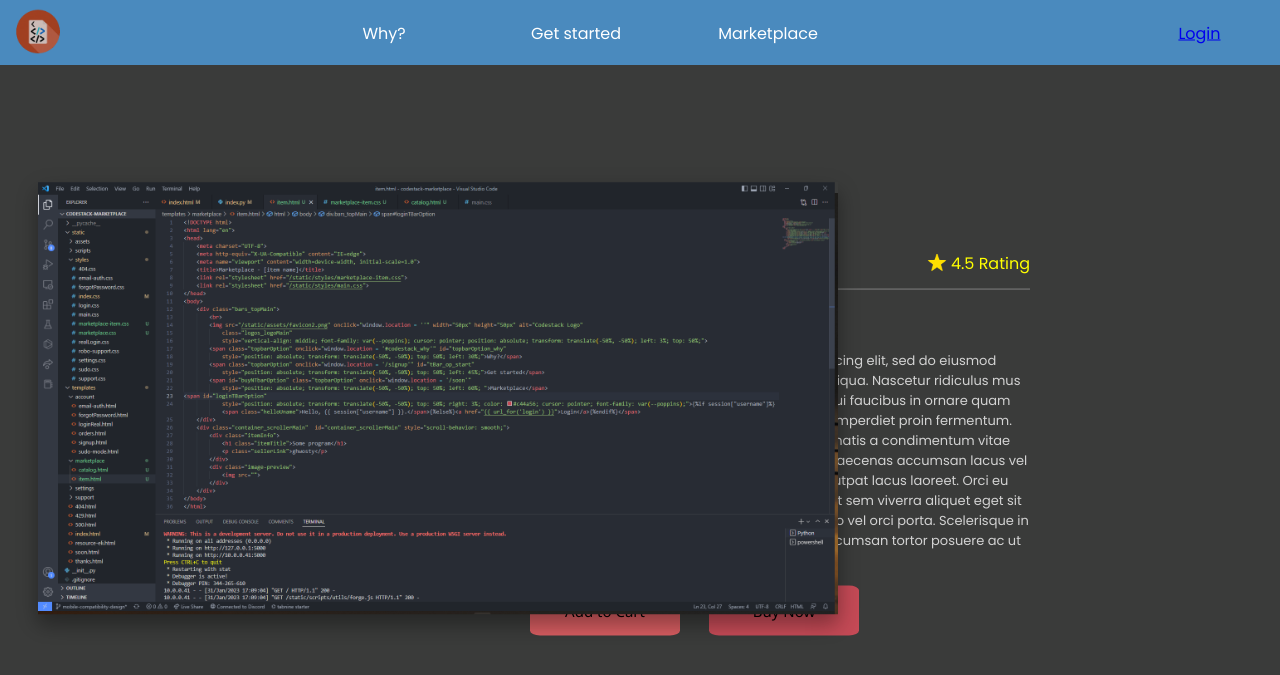
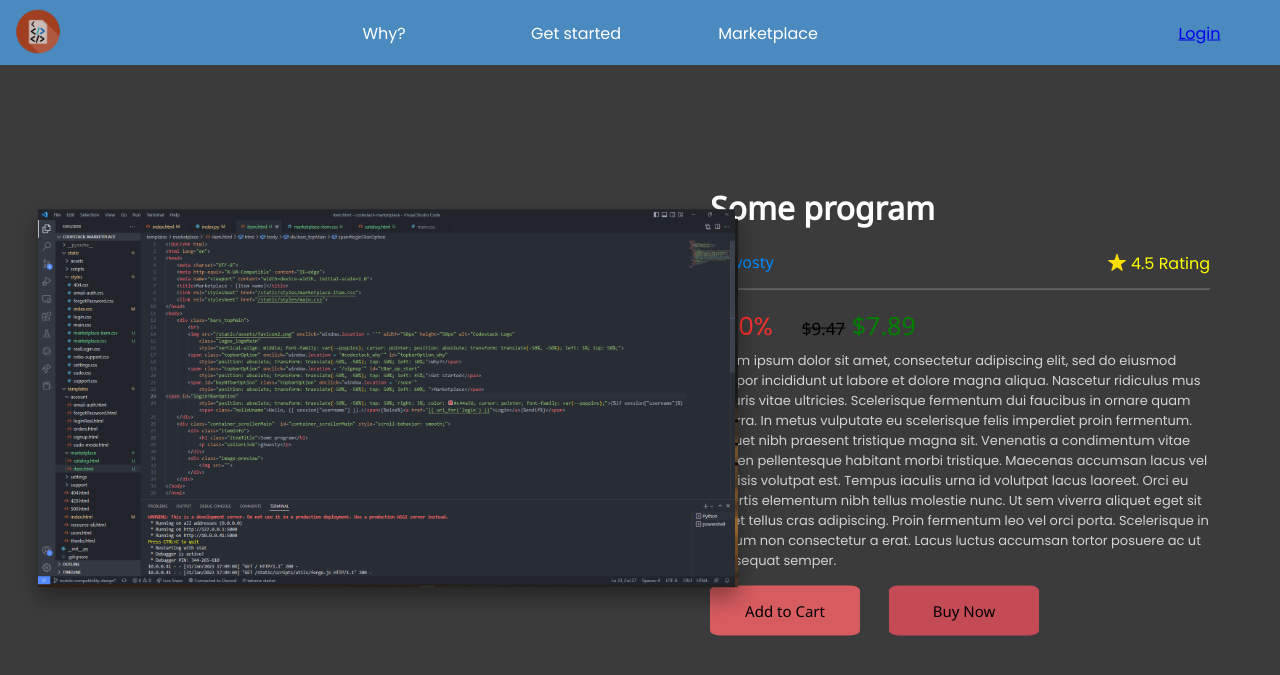
Before and after one commit to codestack-market/codestack-marketplace, a Flask app: page /marketplace/item in a window 1280 px wide. Shown: the top 675 px of the page. Run offline with Flask 2, Linux system fonts and the light colour scheme; parts of the project's set-up code (start-up, migrations or seed data) failed here and were passed over.

Commit message:
fix resize for chromebooks/laptops

```diff
--- a/static/styles/marketplace-item.css
+++ b/static/styles/marketplace-item.css
@@ -164,8 +164,12 @@ button {
 
 @media only screen and (min-width: 1025px) {
     .previewImage {
-        max-width: 800px;
-        max-height: 800px;
+        max-width: 700px;
+        max-height: 700px;
+    }
+
+    .itemInfo {
+        left: 75% !important;
     }
 }
 
```
